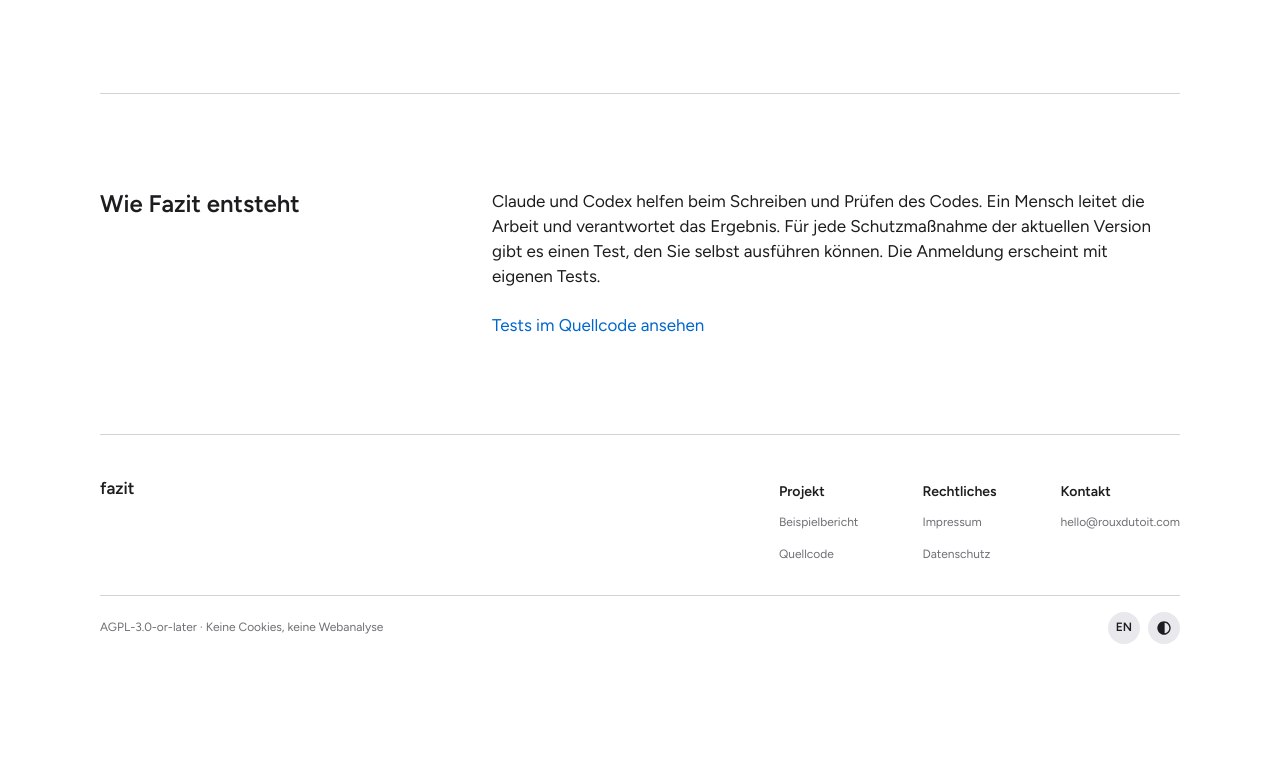
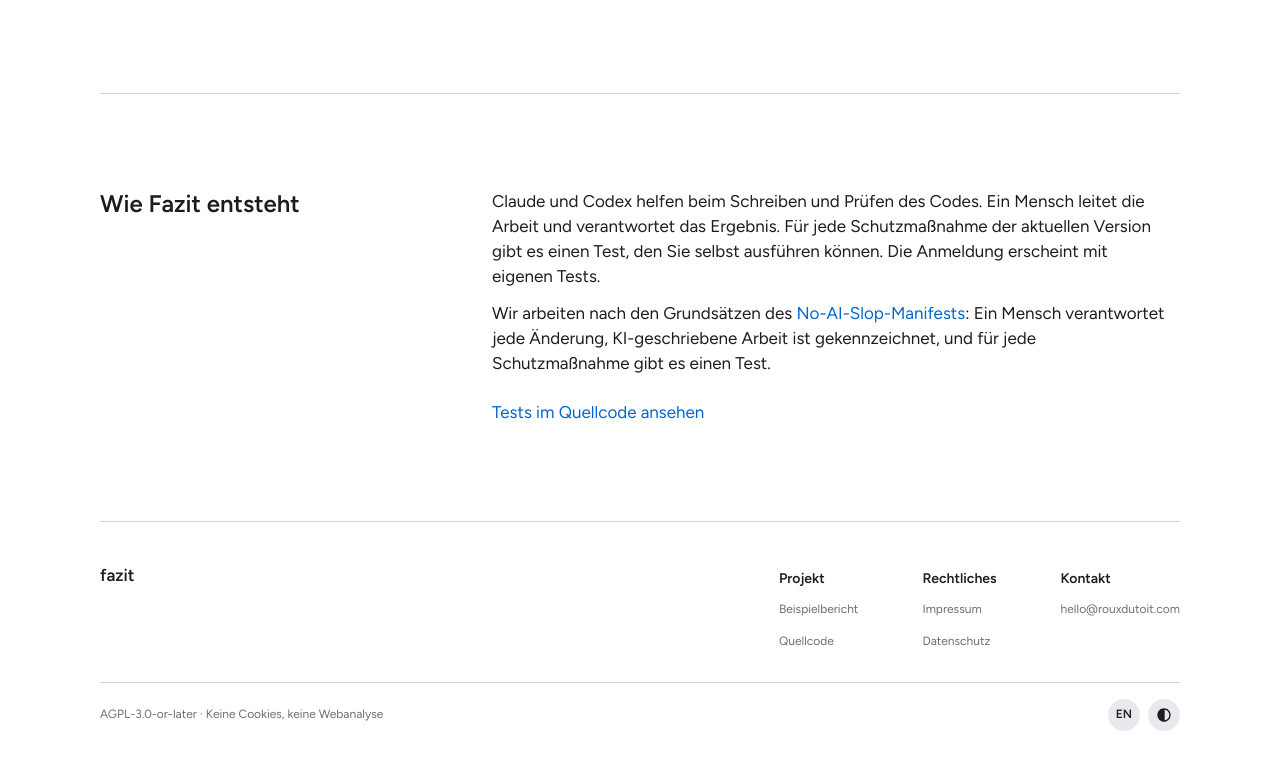
Before and after one commit to rouxdutoit/fazit, a plain HTML site: page site/de/index.html in a window 1280 px wide. Shown: the part 10120-10883 px from the top of the page. Before the commit the page ends 10796 px from the top, so only its background shows below. Drawn offline with Linux system fonts and the light colour scheme.

Commit message:
docs: work by the No AI Slop principles and check them in the final review
The home pages link the manifesto under "How it is made" and say what
that means here. The roadmap records that the final dual review, after
phases 1.1 to 1.3, also checks the project against its resolutions.

Co-Authored-By: Claude Opus 5.5 <noreply@anthropic.com>
Signed-off-by: roux <hello@rouxdutoit.com>

```diff
--- a/site/de/index.html
+++ b/site/de/index.html
@@ -334,6 +334,7 @@
       <h2 class="sec-label" id="development-title" data-scramble>Wie Fazit entsteht</h2>
       <div class="sec-body">
         <p>Claude und Codex helfen beim Schreiben und Prüfen des Codes. Ein Mensch leitet die Arbeit und verantwortet das Ergebnis. Für jede Schutzmaßnahme der aktuellen Version gibt es einen Test, den Sie selbst ausführen können. Die Anmeldung erscheint mit eigenen Tests.</p>
+        <p>Wir arbeiten nach den Grundsätzen des <a href="https://www.slopmanifesto.com/" hreflang="en">No-AI-Slop-Manifests</a>: Ein Mensch verantwortet jede Änderung, KI-geschriebene Arbeit ist gekennzeichnet, und für jede Schutzmaßnahme gibt es einen Test.</p>
         <p class="section-link"><a href="https://github.com/rouxdutoit/fazit/tree/main/tests">Tests im Quellcode ansehen</a></p>
       </div>
     </section>
```
Also changed, not shown: site/index.html (+1 -0 lines), 1 other file.
